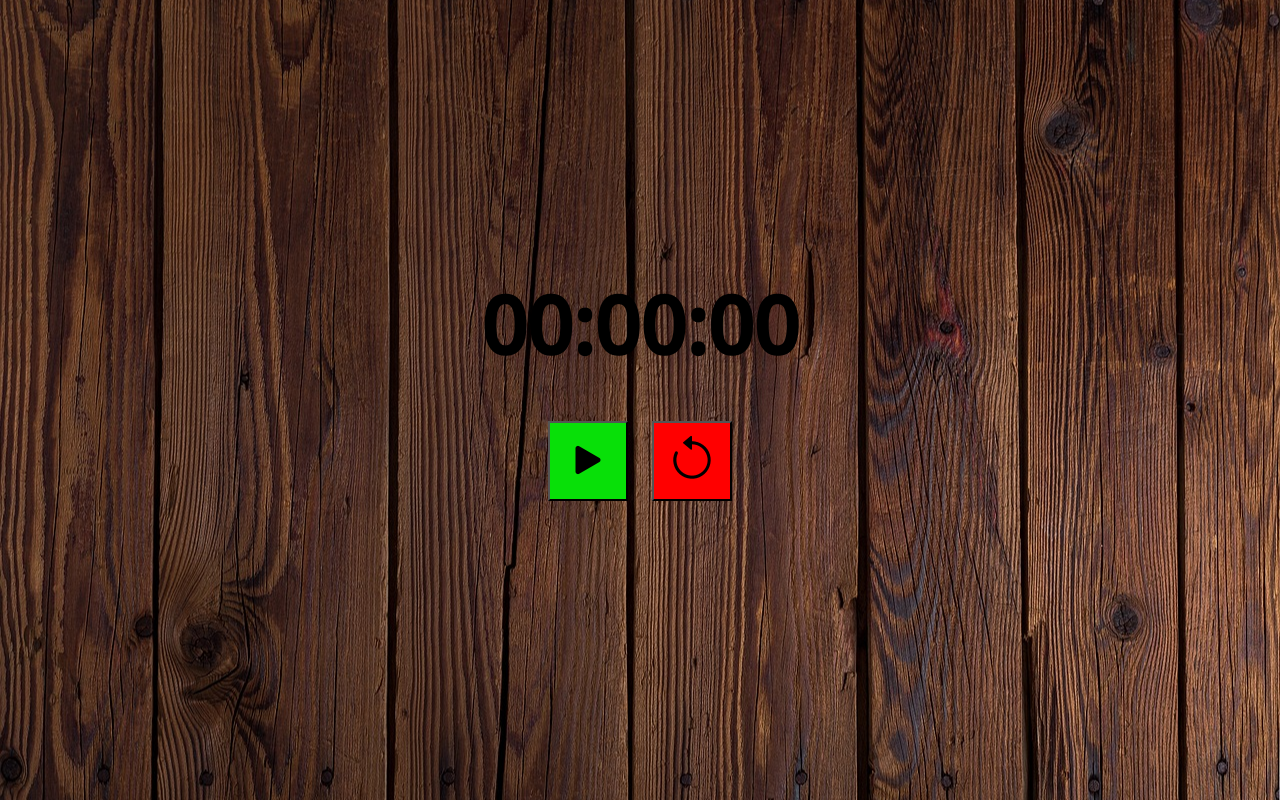
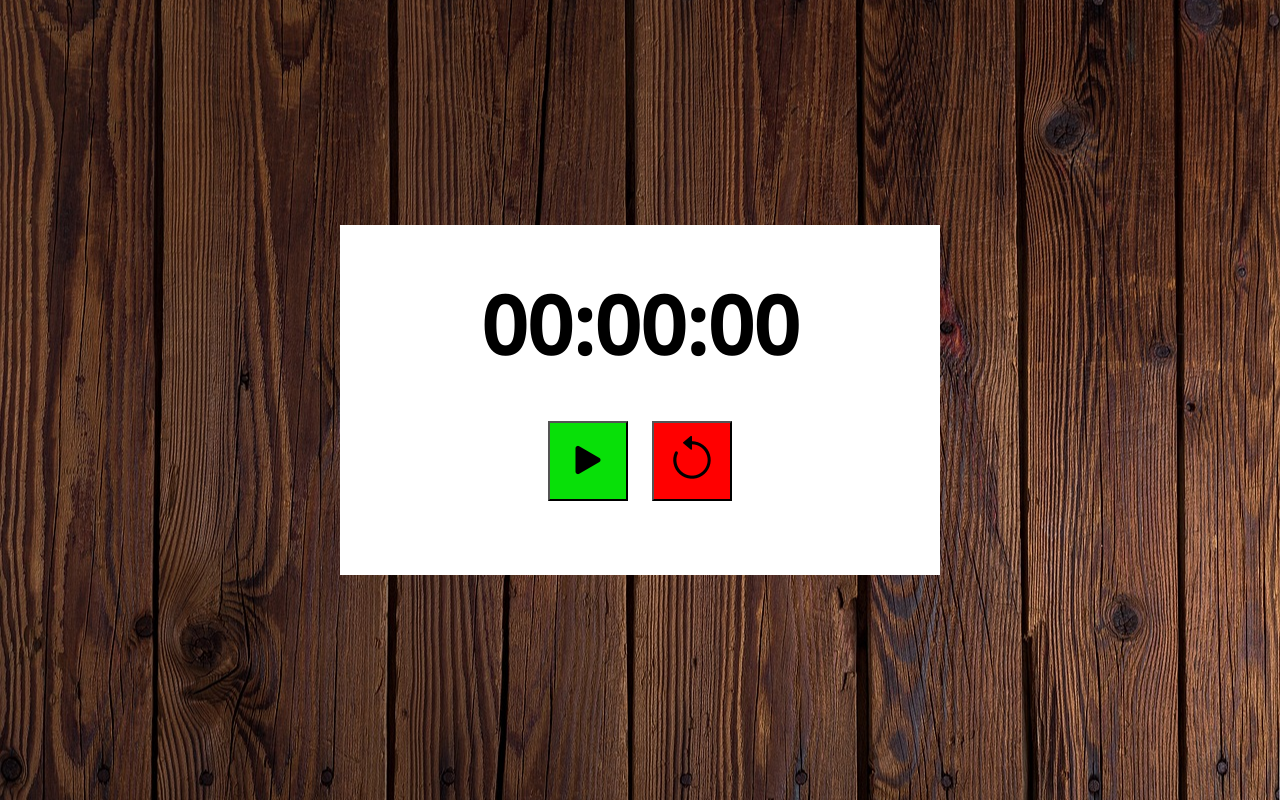
Before and after one commit to BALTASARGD/Cronometro, a website: page index.html in a window 1280 px wide. Drawn offline with nearby package versions, Linux system fonts and the light colour scheme.

Commit message:
Update styles.css

```diff
--- a/styles.css
+++ b/styles.css
@@ -17,7 +17,7 @@
   /* Container */
 
   .haupt-container {
-    width: 0vw;
+    width: 80vw;
     max-width: 600px;
     min-height: 350px;
     display: flex;
```
